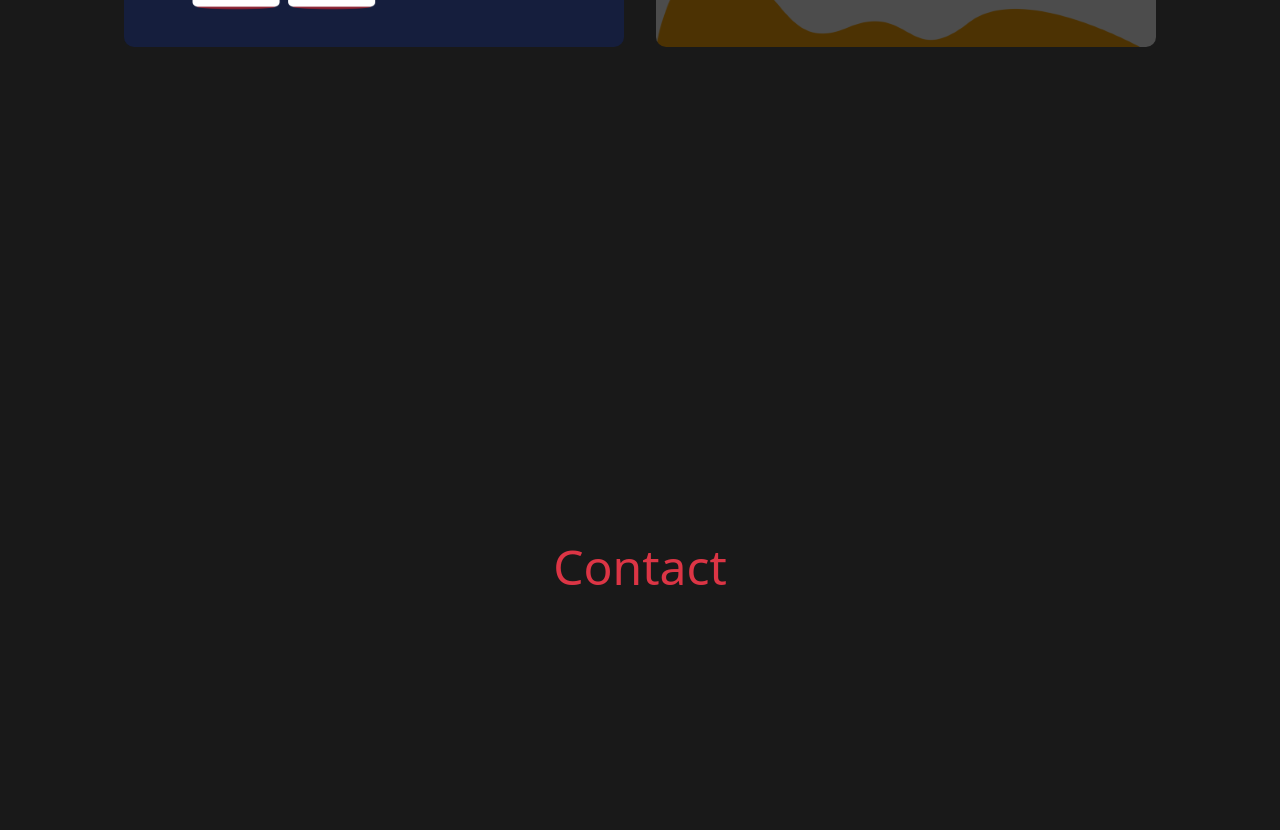
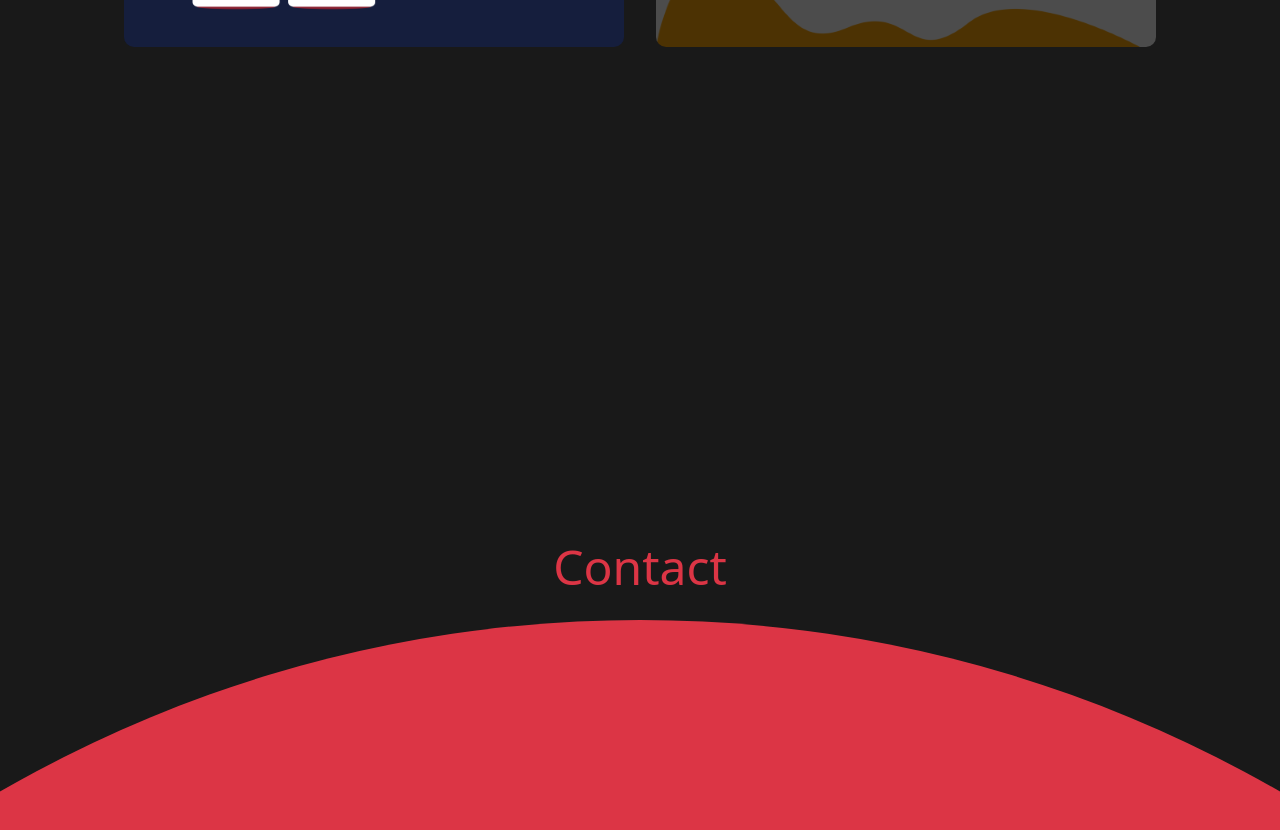
Before and after one commit to Jonathan-Challenger/Portfolio_React, a React (Create React App) app in the folder portfolio/: page / in a window 1280 px wide. Shown: the part 3080-3910 px from the top of the page. Built offline with nearby package versions, Linux system fonts and the light colour scheme.

Commit message:
add contact styling

```diff
--- a/portfolio/src/App.css
+++ b/portfolio/src/App.css
@@ -772,6 +772,11 @@ section {
 
 /* LAYOUT */
 
+#contact {
+  position: relative;
+  overflow: hidden;
+}
+
 #contact-content {
   display: flex;
   flex-direction: column;
@@ -781,3 +786,43 @@ section {
   position: relative;
   padding-top: 150px;
 }
+
+/* FOOTER SHAPE */
+
+#contact-content::after {
+  content: "";
+  display: block;
+  position: absolute;
+  top: 500px;
+  left: 50%;
+  width: 200vw;
+  height: 200vw;
+  z-index: 0;
+  border-radius: 50%;
+  margin-left: -100vw;
+  background-color: var(--primary-color);
+}
+
+.contact-info {
+  position: absolute;
+  width: 500px;
+  bottom: 0;
+  z-index: 1;
+  text-align: center;
+}
+
+/* LINKS */
+
+.email a {
+  color: white;
+  font-size: 1.5rem;
+}
+
+.contact-links a {
+  color: white;
+}
+
+.email a:hover,
+.contact-links a:hover {
+  color: rgba(255, 255, 255, 0.7);
+}
```
